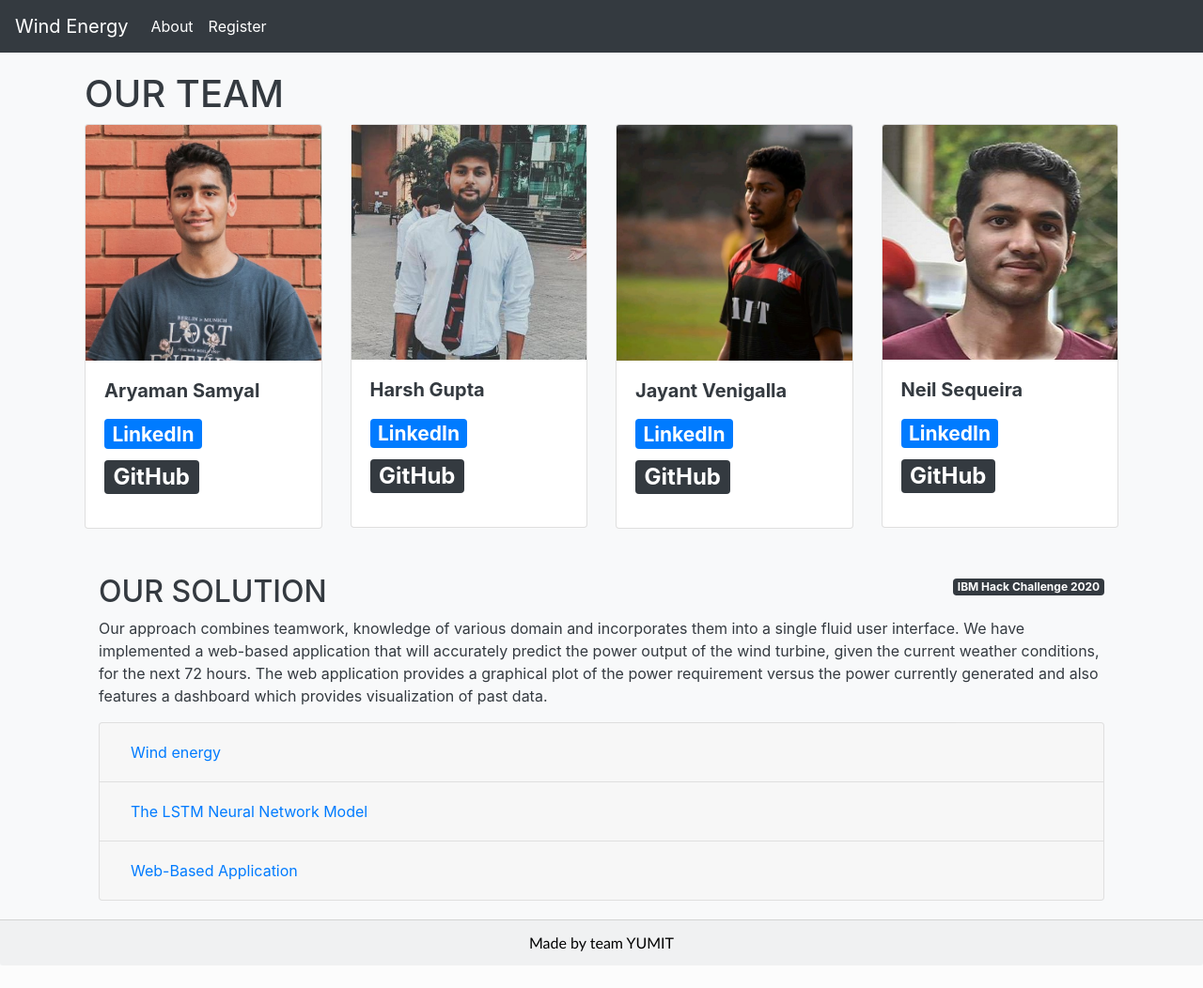
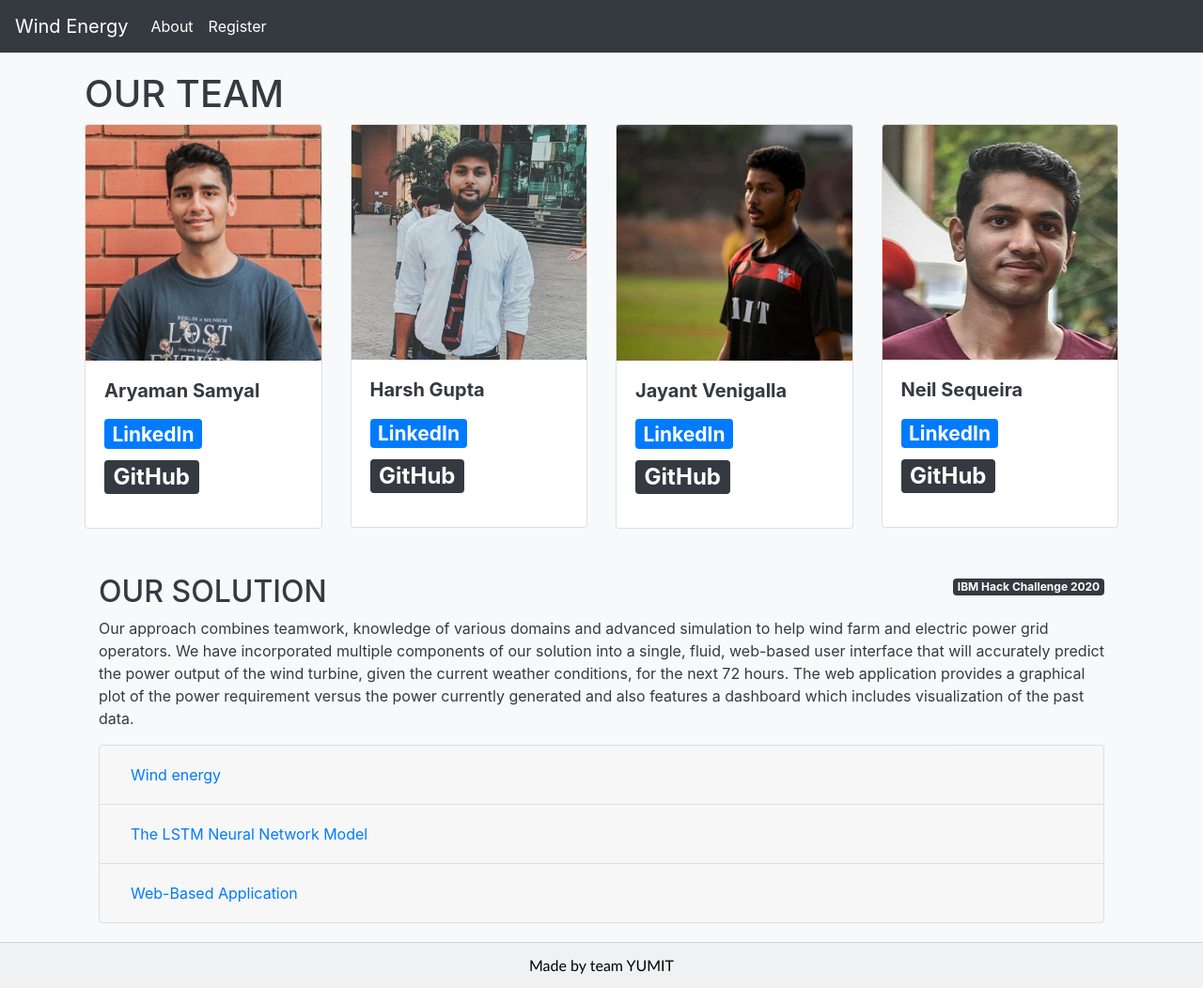
Before and after one commit to Harsh1347/Wind-Energy-Prediction, a Flask app: page /aboutus in a window 1280 px wide. Shown: the whole page at 94% size. Before the commit the page ends 1013 px from the top, so only its background shows below. Run offline with Flask 2, Linux system fonts and the light colour scheme; parts of the project's set-up code (start-up, migrations or seed data) failed here and were passed over; some libraries are stand-ins or nearby versions.

Commit message:
Update aboutus.html

```diff
--- a/templates/aboutus.html
+++ b/templates/aboutus.html
@@ -83,8 +83,7 @@
                 </div>
               </div>
 
-              Our approach combines teamwork, knowledge of various domain and incorporates them into a single fluid user interface.
-We have implemented a web-based application that will accurately predict the power output of the wind turbine, given the current weather conditions, for the next 72 hours. The web application provides a graphical plot of the power requirement versus the power currently generated and also features a dashboard which provides visualization of past data.</p>
+              Our approach combines teamwork, knowledge of various domains and advanced simulation to help wind farm and electric power grid operators. We have incorporated multiple components of our solution into a single, fluid, web-based user interface that will accurately predict the power output of the wind turbine, given the current weather conditions, for the next 72 hours. The web application provides a graphical plot of the power requirement versus the power currently generated and also features a dashboard which includes visualization of the past data. </p>
             <div class="accordion" id="accordionExample">
               <div class="card">
                 <div class="card-header" id="headingOne">
```
